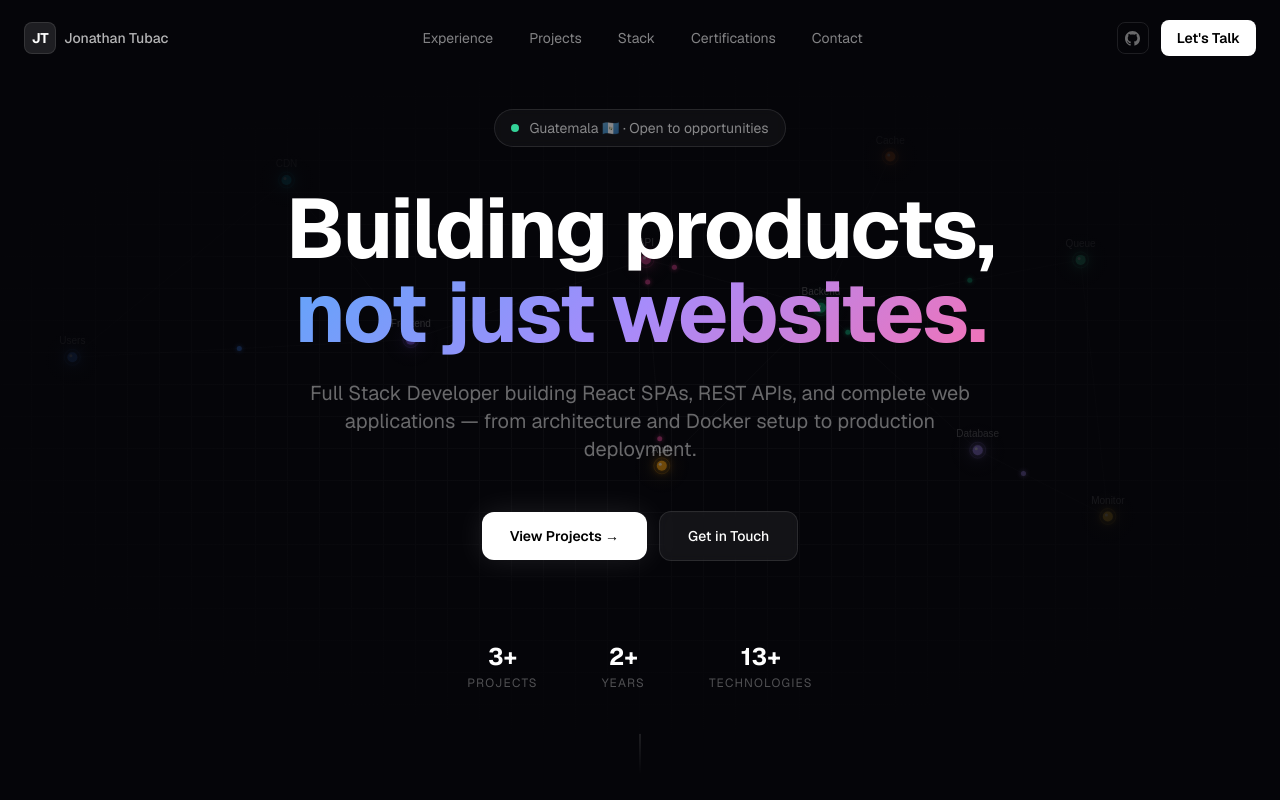
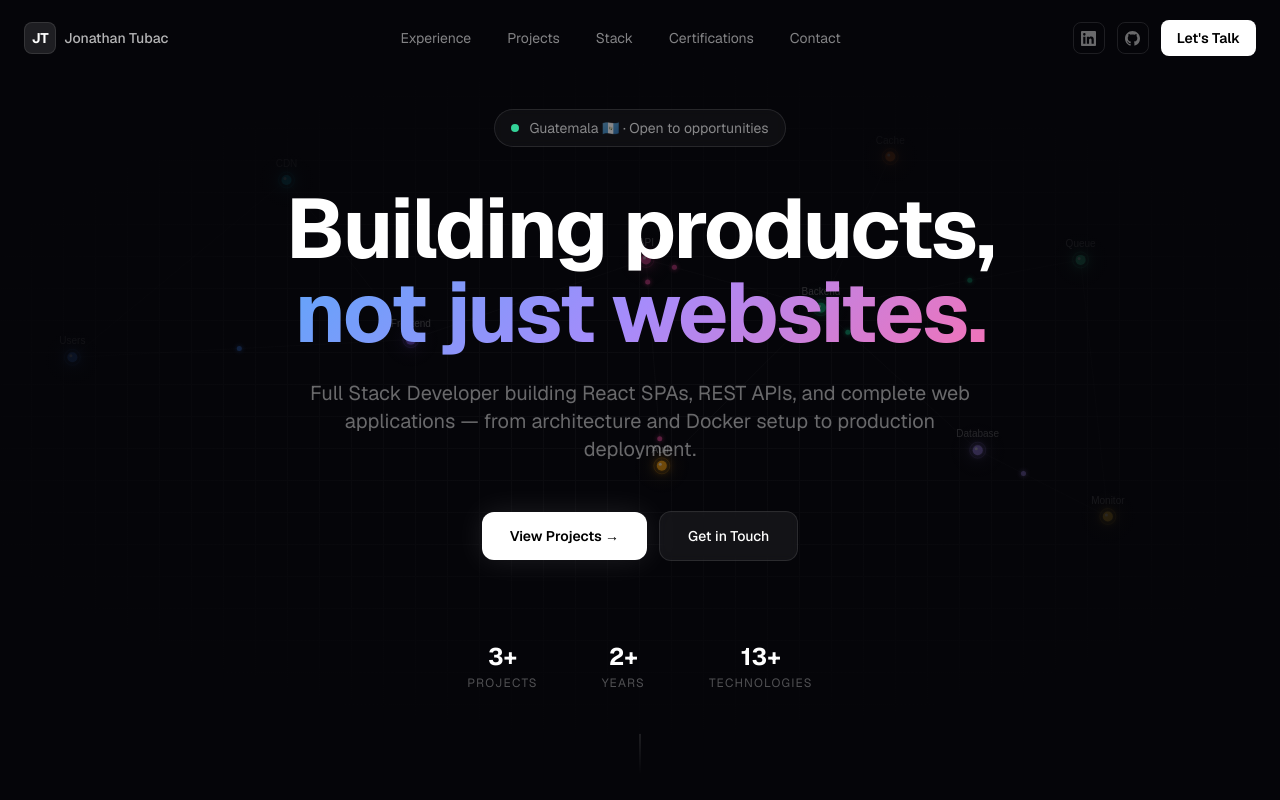
Before and after one commit to JonathanTubac/-portafolio-, a Next.js app: page / in a window 1280 px wide. Shown: the top 800 px of the page. Built offline with nearby package versions, Linux system fonts and the light colour scheme.

Commit message:
feat(Navbar): Added linkedin button

```diff
--- a/components/navigation/Navbar.tsx
+++ b/components/navigation/Navbar.tsx
@@ -62,6 +62,18 @@
 
           {/* CTA */}
           <div className="hidden md:flex items-center gap-3">
+            {/* LinkedIn icon link */}
+            <a
+              href="https://www.linkedin.com/in/jonathan-javier-tubac-arreaza-238236282/"
+              target="_blank"
+              rel="noopener noreferrer"
+              className="w-8 h-8 flex items-center justify-center rounded-lg border border-white/10 text-white/40 hover:text-white hover:border-white/25 hover:bg-white/[0.06] transition-all duration-200"
+              aria-label="LinkedIn Profile"
+            >
+              <svg width="15" height="15" viewBox="0 0 24 24" fill="currentColor">
+                <path d="M20.447 20.452h-3.554v-5.569c0-1.328-.027-3.037-1.852-3.037-1.853 0-2.136 1.445-2.136 2.939v5.667H9.351V9h3.414v1.561h.046c.477-.9 1.637-1.85 3.37-1.85 3.601 0 4.267 2.37 4.267 5.455v6.286zM5.337 7.433a2.062 2.062 0 0 1-2.063-2.065 2.064 2.064 0 1 1 2.063 2.065zm1.782 13.019H3.555V9h3.564v11.452zM22.225 0H1.771C.792 0 0 .774 0 1.729v20.542C0 23.227.792 24 1.771 24h20.451C23.2 24 24 23.227 24 22.271V1.729C24 .774 23.2 0 22.222 0h.003z"/>
+              </svg>
+            </a>
             {/* GitHub icon link */}
             <a
               href="https://github.com/JonathanTubac"
@@ -132,13 +144,13 @@
                 </motion.a>
               ))}
               <motion.a
-                href="mailto:jonathan.tubac@skiot.net"
+                href="mailto:javiertubac1290.e@gmail.com"
                 initial={{ opacity: 0 }}
                 animate={{ opacity: 1 }}
                 transition={{ delay: 0.35 }}
                 className="mt-8 text-sm text-white/40"
               >
-                jonathan.tubac@skiot.net
+                javiertubac1290.e@gmail.com
               </motion.a>
             </div>
           </motion.div>
--- a/components/sections/ContactSection.tsx
+++ b/components/sections/ContactSection.tsx
@@ -123,7 +123,7 @@
       stack: 'React · Next.js · Node.js · TypeScript · PostgreSQL · Docker · REST APIs',
       skills: 'React · Next.js · Node.js · TypeScript · PostgreSQL · Docker · REST APIs',
       github: '→ github.com/JonathanTubac  (public repos + live demos)',
-      contact: 'Email: jonathan.tubac@skiot.net',
+      contact: 'Email: javiertubac1290.e@gmail.com',
       location: 'Guatemala City, Guatemala 🇬🇹 — Open to local & remote',
       resume: 'Opening CV... → /jonathan-tubac-cv.pdf',
       clear: '__clear__',
@@ -252,10 +252,10 @@
           className="mt-12 flex flex-col sm:flex-row gap-4 justify-center items-center"
         >
           <MagneticButton
-            href="mailto:jonathan.tubac@skiot.net"
+            href="mailto:javiertubac1290.e@gmail.com"
             className="px-8 py-3.5 bg-white text-black text-sm font-semibold rounded-xl hover:bg-white/90 transition-colors"
           >
-            jonathan.tubac@skiot.net →
+            javiertubac1290.e@gmail.com →
           </MagneticButton>
           <MagneticButton
             href="https://github.com/JonathanTubac"
--- a/components/sections/Footer.tsx
+++ b/components/sections/Footer.tsx
@@ -25,7 +25,7 @@
             GitHub
           </a>
           <a
-            href="mailto:jonathan.tubac@skiot.net"
+            href="mailto:javiertubac1290.e@gmail.com"
             className="text-xs text-white/30 hover:text-white/70 transition-colors"
           >
             Email
```
